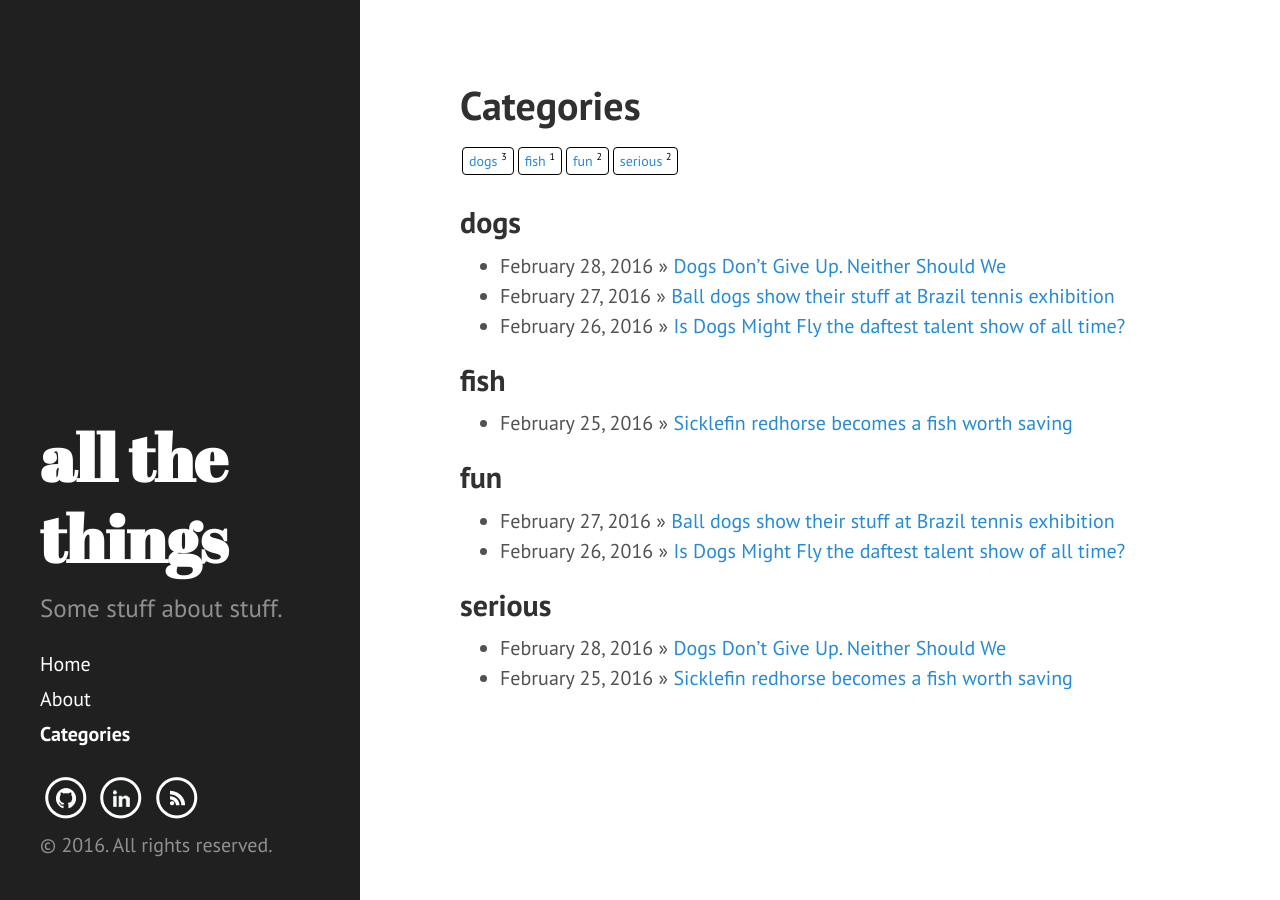
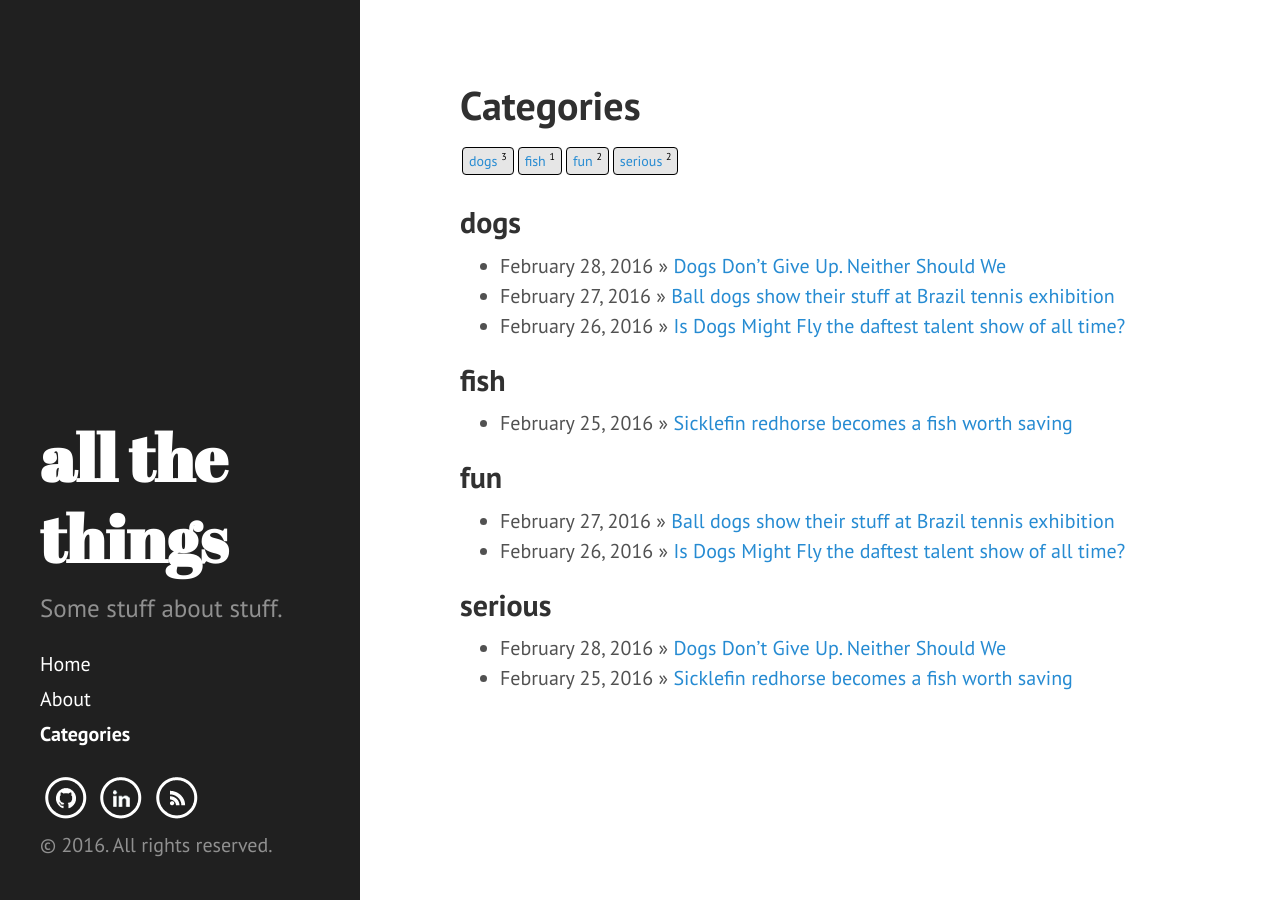
Before and after one commit to nbobhate/nbobhate.github.io, a Jekyll site: the page built from categories.md, in a window 1280 px wide. Built offline with Jekyll 4.4.1, drawn with Linux system fonts in a browser that asks for light colours.

Commit message:
Update custom.css

```diff
--- a/public/css/custom.css
+++ b/public/css/custom.css
@@ -64,6 +64,7 @@
 }
 
 .tag-box a {
+		background-color: #e6e6e6;
     padding: 4px 6px;
     margin: 2px;
     text-decoration: none;
```
